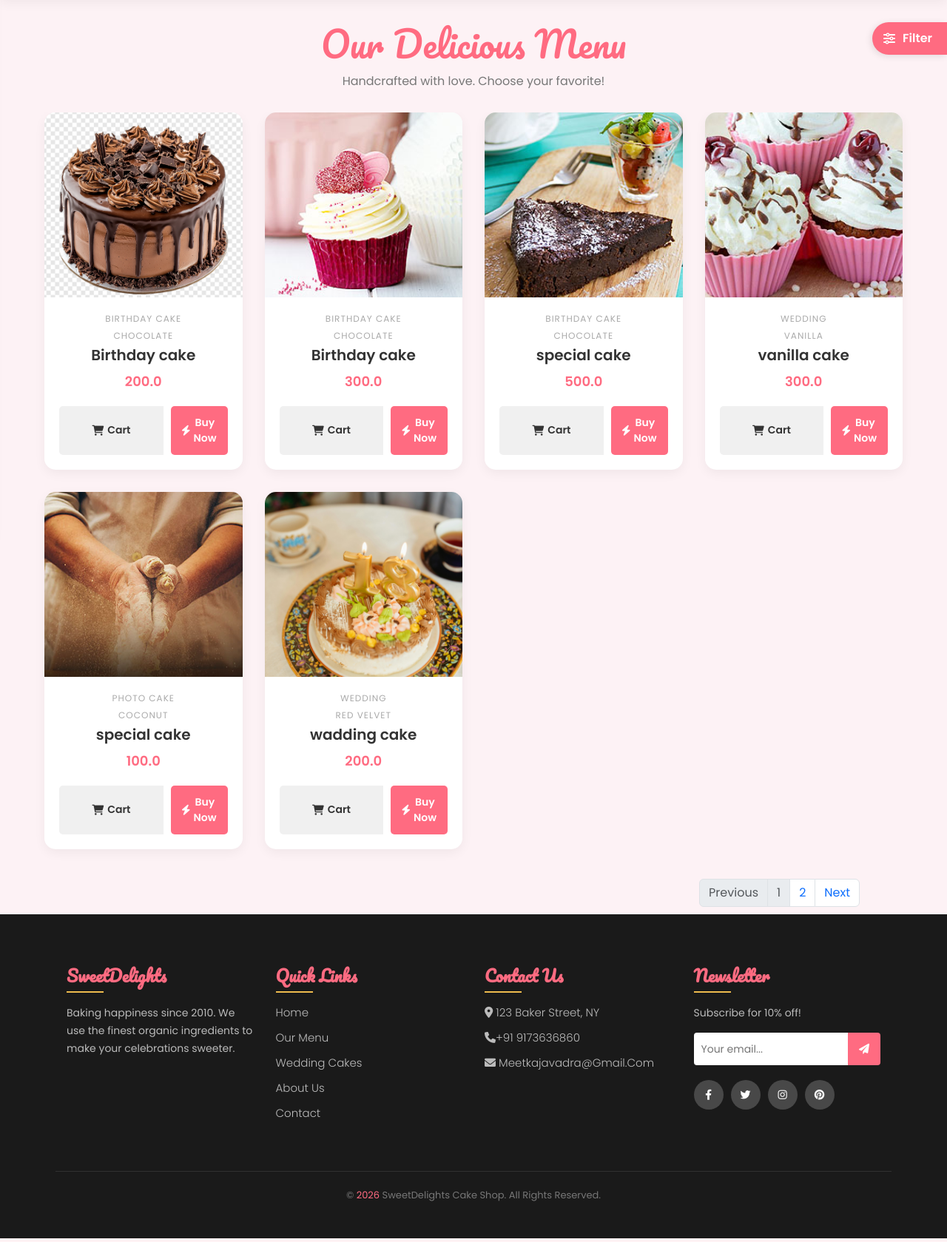
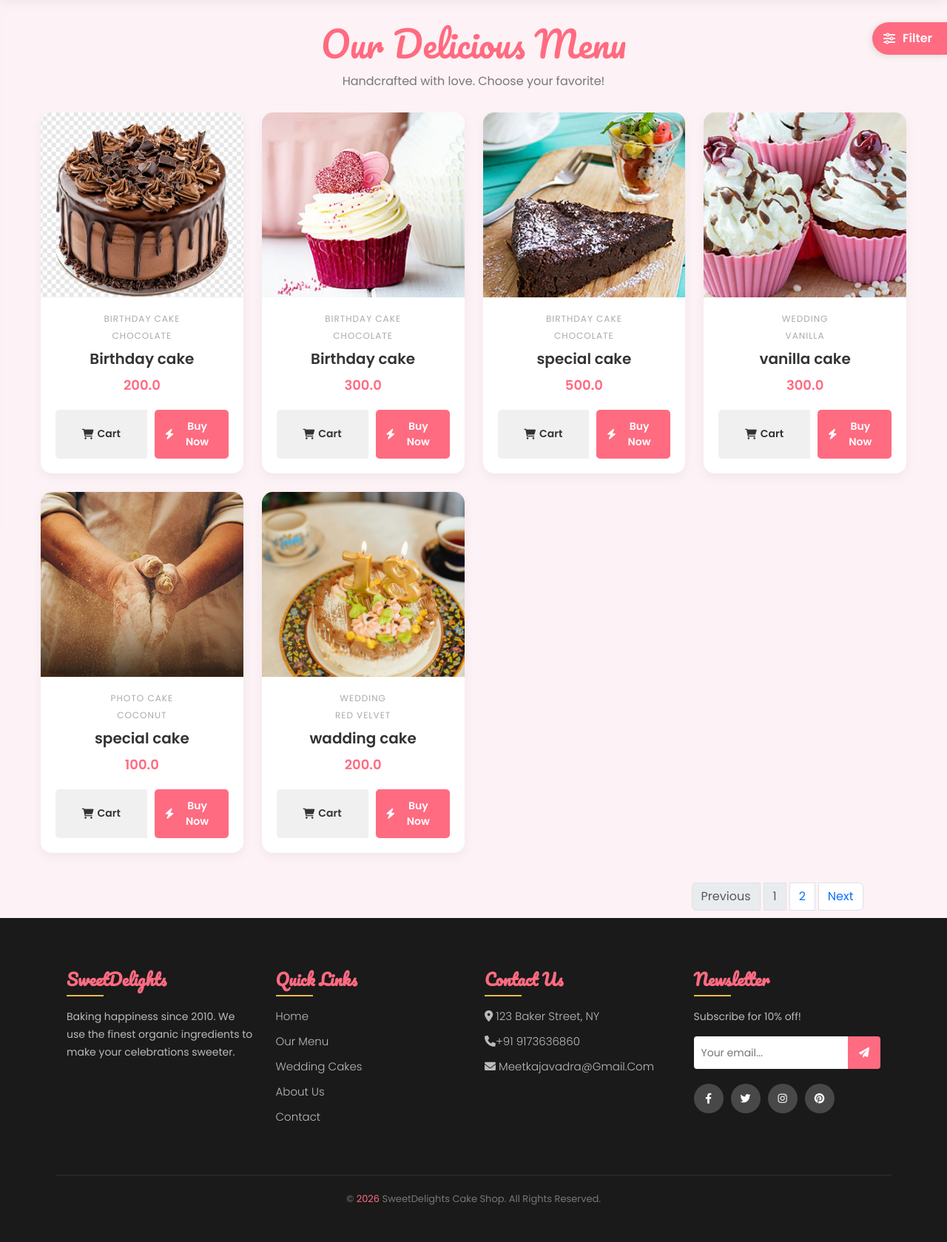
Before and after one commit to meetkajavadra29/Project, a Django app: page / in a window 1280 px wide. Shown: the part 70-1749 px from the top of the page at 74% size. Run offline with Django 5.2, Linux system fonts and the light colour scheme; data comes from the database, SQL or seed files in the repository.

Commit message:
home change

```diff
--- a/cakeshope/templates/Home.html
+++ b/cakeshope/templates/Home.html
@@ -71,18 +78,20 @@
 
     /* --- Responsive Grid Layout --- */
     .container {
+        width: 100%;
         max-width: 1200px;
         margin: auto;
-        padding: 0 20px 60px;
+        padding: 0 15px 60px; /* Reduced horizontal padding for smaller screens */
         overflow: hidden;
     }
 
     .product-grid {
         display: grid;
-        /* Adjusted to 250px for better fit on small mobile screens */
-        grid-template-columns: repeat(auto-fit, minmax(250px, 1fr));
-        gap: 30px;
+        /* min(100%, 250px) ensures that on devices smaller than 250px, it shrinks to 100% instead of overflowing */
+        grid-template-columns: repeat(auto-fit, minmax(min(100%, 250px), 1fr));
+        gap: 25px;
         place-items: center;
+        width: 100%;
     }
 
     /* --- Product Card Styling --- */
@@ -91,13 +100,12 @@
         border-radius: 15px;
         overflow: hidden;
         box-shadow: 0 5px 15px rgba(0, 0, 0, 0.05);
-        {% comment %} position: relative; {% endcomment %}
         transition: box-shadow 0.3s ease;
-
-        /* Changed to percentages and max-width for responsiveness */
         width: 100%;
         max-width: 350px;
         margin: 0 auto;
+        display: flex;
+        flex-direction: column;
     }
 
     .product-card:hover {
@@ -134,6 +142,9 @@
     .details {
         padding: 20px;
         text-align: center;
+        display: flex;
+        flex-direction: column;
+        flex-grow: 1;
     }
 
     .category-tag {
@@ -165,6 +176,9 @@
         display: flex;
         gap: 10px;
         justify-content: center;
+        margin-top: auto; /* Pushes buttons to the bottom of the card */
+        width: 100%;
+        flex-wrap: wrap; /* Prevents buttons from squishing too much on tiny screens */
     }
 
     .btn {
@@ -176,6 +190,7 @@
         cursor: pointer;
         transition: 0.3s;
         flex: 1;
+        min-width: 100px;
         display: flex;
         align-items: center;
         justify-content: center;
@@ -194,35 +209,11 @@
     .btn-buy {
         background-color: #ff6b81;
         color: #fff;
+        width: 100%;
     }
 
     .btn-buy:hover {
         background-color: #e0556a;
-    }
-
-    /* --- Mobile Responsiveness Adjustments --- */
-    @media (max-width: 600px) {
-        .menu-header h1 {
-            font-size: 32px; /* Slightly smaller for mobile */
-        }
-
-        .filter-container {
-            gap: 10px;
-        }
-
-        .product-grid {
-            grid-template-columns: 1fr;
-        }
-
-        /* Adjust Pagination on mobile */
-        .pagination-container {
-            justify-content: center !important;
-            padding-right: 0 !important;
-        }
-
-        .pagination {
-            margin: 20px 0 0 0 !important;
-        }
     }
 
     /* --- Filter Button (Fixed on Screen) --- */
@@ -360,6 +348,55 @@
         display: block;
         opacity: 1;
     }
+
+    /* --- Pagination Wrapper --- */
+    .pagination-container {
+        width: 100%;
+        display: flex;
+        justify-content: flex-end;
+        padding-right: 5%;
+    }
+
+    .pagination {
+        margin: 40px 0 0 0;
+        display: flex;
+        flex-wrap: wrap; /* Prevents overflow if pagination gets too long */
+        gap: 5px;
+    }
+
+    /* --- Advanced Mobile Responsiveness Adjustments --- */
+    @media (max-width: 768px) {
+        .menu-header {
+            padding: 30px 15px 20px;
+        }
+
+        .filter-btn {
+            /* Moves the filter button down on mobile so it doesn't cover the header */
+            top: auto;
+            bottom: 20px;
+            padding: 10px 15px;
+            font-size: 14px;
+            box-shadow: -2px -2px 10px rgba(0,0,0,0.15);
+        }
+
+        .product-grid {
+            gap: 15px;
+        }
+
+        .image-box {
+            height: 200px; /* Slightly smaller image on mobile */
+        }
+
+        .pagination-container {
+            justify-content: center;
+            padding-right: 0;
+        }
+
+        .pagination {
+            justify-content: center;
+            margin: 20px 0 0 0;
+        }
+    }
 </style>
 
     <div class="menu-header">
@@ -431,23 +468,22 @@
                     <span class="price">{{prod.p_price}}</span>
                     <div class="btn-group">
                         <a href="{% url 'cart' prod.id %}" class="btn btn-cart"><i class="fas fa-shopping-cart"></i> Cart</a>
-                        <form method="get" action="/product_details" style="flex: 1; display: flex;">
+                        <form method="get" action="/product_details" style="flex: 1; display: flex; width: 100%;">
                             <input type="hidden" value="{{prod.id}}" name="product"/>
-                            <button type="submit" class="btn btn-buy" style="width: 100%;"><i class="fas fa-bolt"></i> Buy Now</button>
+                            <button type="submit" class="btn btn-buy"><i class="fas fa-bolt"></i> Buy Now</button>
                         </form>
                     </div>
                 </div>
             </div>
             {% endfor %}
             {% else %}
-            <h2 style="text-align: center; width: 100%; grid-column: 1 / -1;">Product not found</h2>
+            <h2 style="text-align: center; width: 100%; grid-column: 1 / -1; padding: 20px;">Product not found</h2>
             {% endif %}
         </div>
 
-        <!-- Changed width:100vw to width:100% to stop horizontal scroll -->
-        <div class="pagination-container" style="width:100%; display:flex; justify-content:flex-end; padding-right: 5%;">
+        <div class="pagination-container">
             <nav aria-label="Page navigation example">
-                <ul class="pagination" style="margin:40px 0 0 0;">
+                <ul class="pagination">
                     {% if product.has_previous %}
                     <li class="page-item"><a class="page-link" href="?page={{product.previous_page_number}}">Previous</a>
                     </li>
@@ -490,12 +526,6 @@ function toggleFilterSidebar() {
         overlay.classList.add('active');
     }
 }
-
-function selectFilterOption(element) {
-    const siblings = element.parentElement.querySelectorAll('.sidebar-option');
-    siblings.forEach(sib => sib.classList.remove('selected'));
-    element.classList.add('selected');
-}
 </script>
 <script src="https://cdn.jsdelivr.net/npm/@popperjs/core@2.11.8/dist/umd/popper.min.js"
     integrity="sha384-I7E8VVD/ismYTF4hNIPjVp/Zjvgyol6VFvRkX/vR+Vc4jQkC+hVqc2pM8ODewa9r"
```
Also changed, not shown: other parts of cakeshope/templates/Home.html (+37 -33 lines).
